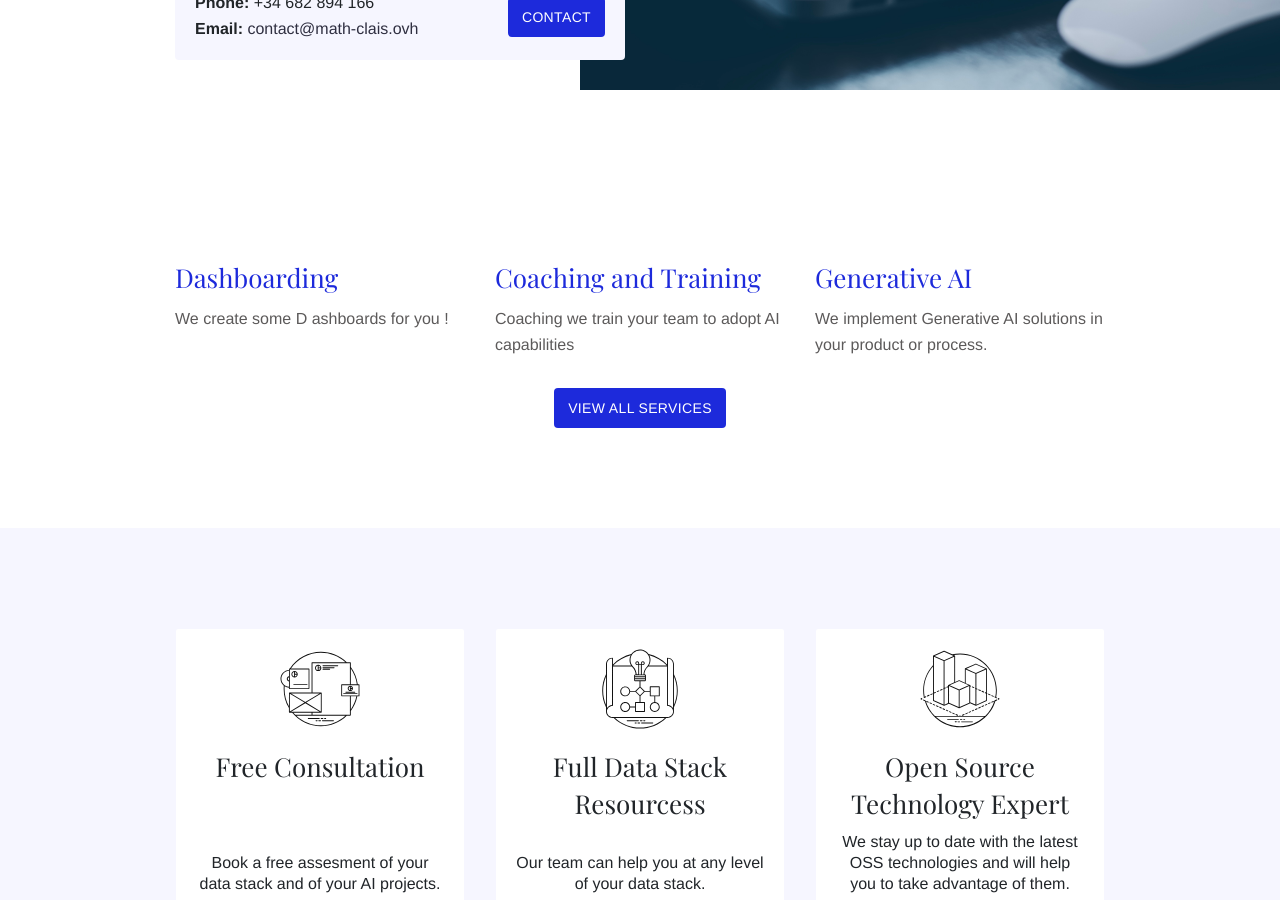
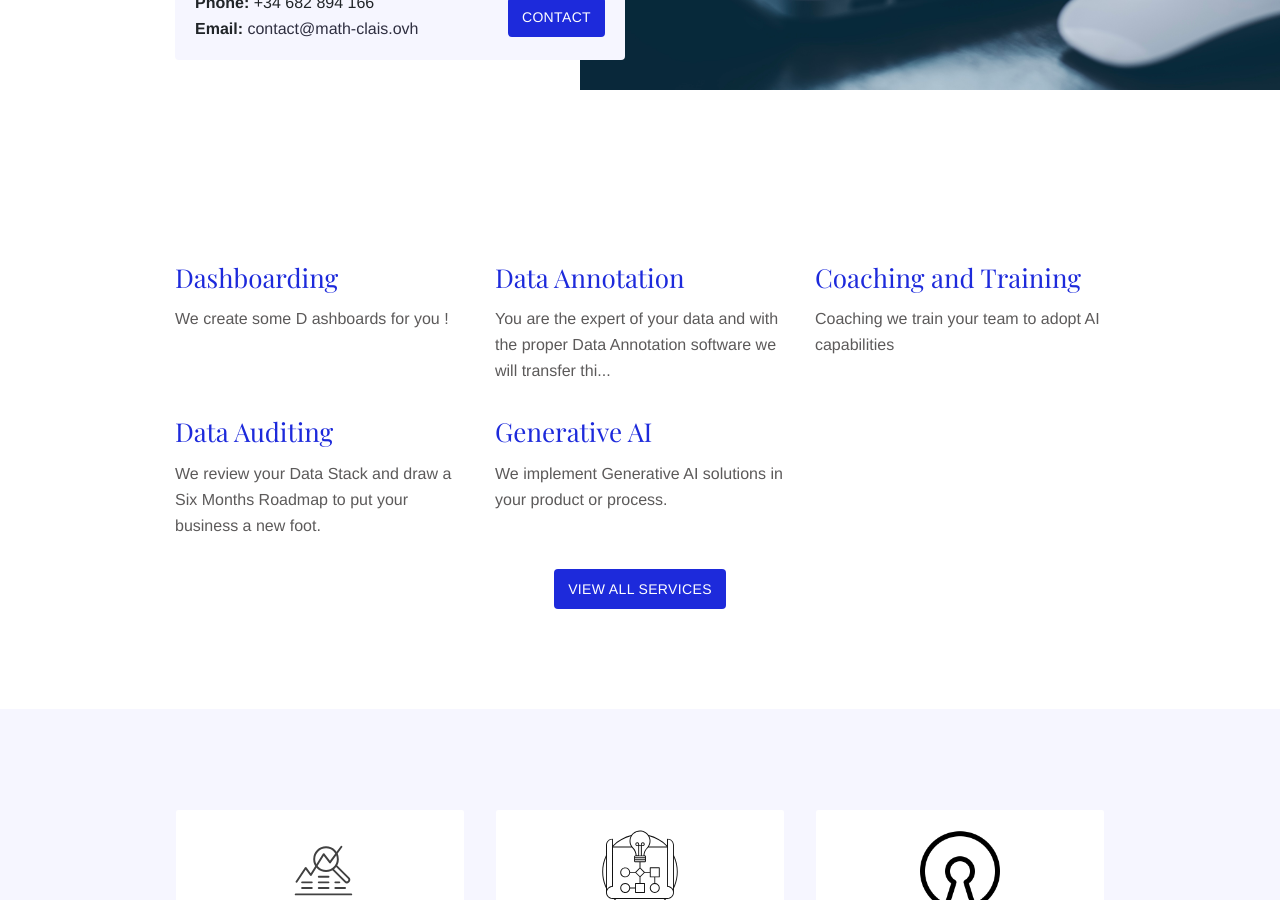
Before and after one commit to BenoitGaston/Advance-Data-Insights-International, a Jekyll site: the page built from index.md, in a window 1280 px wide and 900 px high, scrolled down 386 px. Built offline with Jekyll 4.4.1, drawn with Linux system fonts in a browser that asks for light colours.

Commit message:
update images

```diff
--- a/_data/features.json
+++ b/_data/features.json
@@ -3,7 +3,7 @@
     "title": "Free Consultation",
     "description": "Book a free assesment of your data stack and of your AI projects.",
     "image": {
-      "url": "images/features/noun_branding_1885335.svg",
+      "url": "images/features/survey.svg",
       "width": 80,
       "height": 80
     }
@@ -21,7 +21,7 @@
     "title": "Open Source Technology Expert",
     "description": "We stay up to date with the latest OSS technologies and will help you to take advantage of them.",
     "image": {
-      "url": "images/features/noun_3d modeling_1885342.svg",
+      "url": "images/features/open-source.png",
       "width": 80,
       "height": 80
     }
--- /dev/null
+++ b/_services/data-auditing.md
@@ -0,0 +1,7 @@
+---
+title: "Data Auditing"
+date: 2024-10-18T12:33:46+10:00
+weight: 2
+---
+
+We review your **Data Stack** and draw a **Six Months Roadmap** to put your business a new foot.
--- /dev/null
+++ b/_services/dataannotation.md
@@ -0,0 +1,8 @@
+---
+title: "Data Annotation"
+date: 2024-10-18T12:33:46+10:00
+weight: 1
+---
+
+
+You are the expert of your data and with the proper Data Annotation software we will transfer this expertise to your Machine Learning and AI models.
```
Also changed, not shown: images/features/open-source.png (added), images/features/survey.svg (added).
